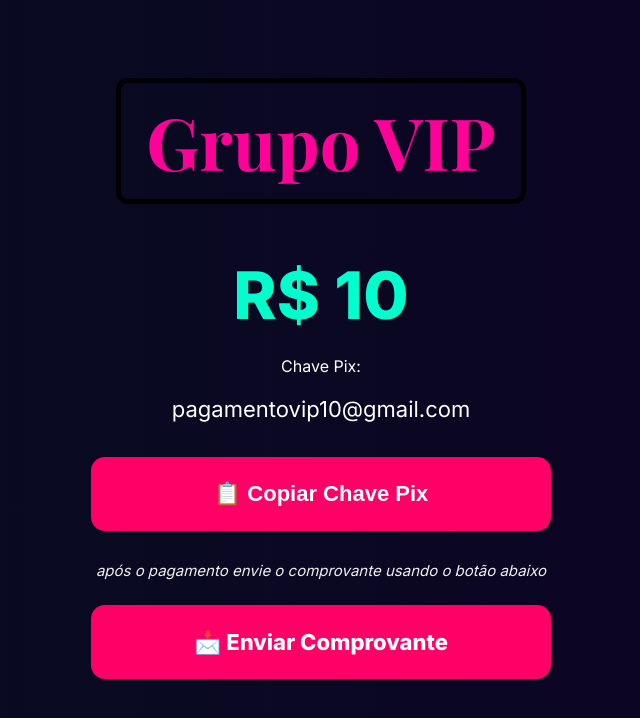
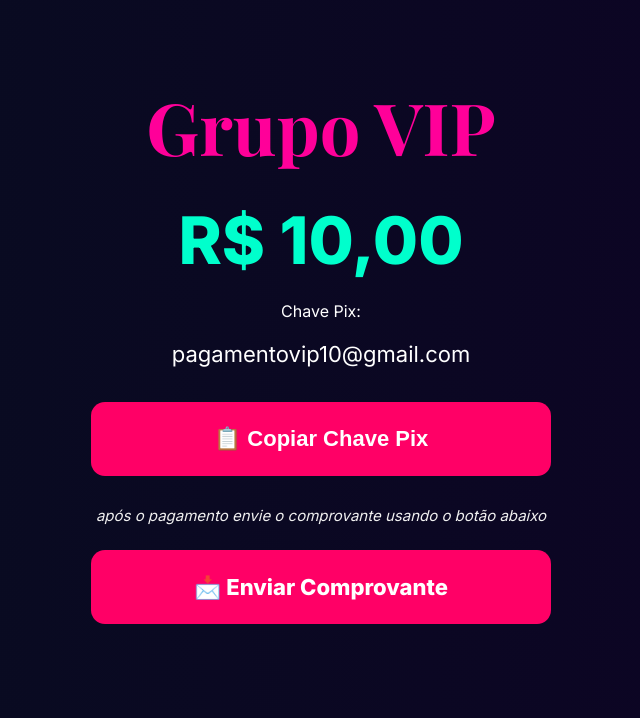
Before and after one commit to leone343/grupovip, a plain HTML site: page index.html in a window 1280 px wide. Shown: the top 718 px of the page, without its empty margins (319-959 px from the left). Drawn offline with nearby package versions, Linux system fonts and the light colour scheme.

Commit message:
Update index.html

```diff
--- a/index.html
+++ b/index.html
@@ -33,10 +33,6 @@
       font-family: 'Playfair Display', serif;
       color: #ff0099;
       margin-bottom: 30px;
-      border: 5px solid black;
-      display: inline-block;
-      padding: 10px 25px;
-      border-radius: 12px;
     }
 
     .valor {
@@ -124,7 +120,7 @@
 
   <h1>Grupo VIP</h1>
 
-  <div class="valor">R$ 10</div>
+  <div class="valor">R$ 10,00</div>
 
   <p>Chave Pix:</p>
   <div class="pix-box" id="pixKey">pagamentovip10@gmail.com</div>
```
